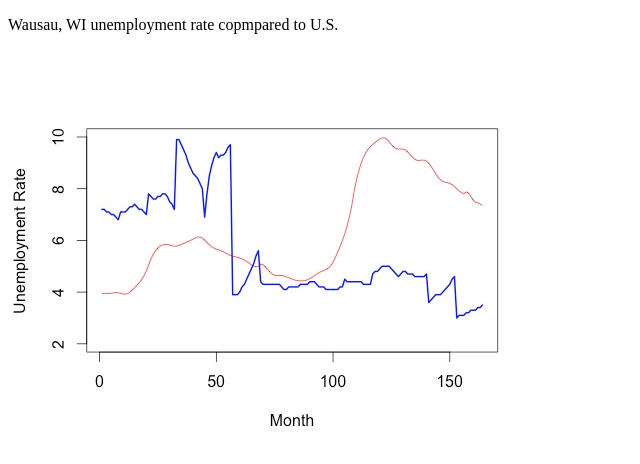
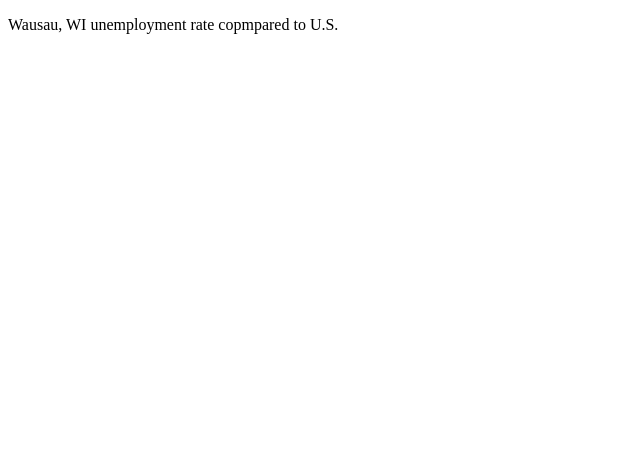
Before and after one commit to angelahart/breaking-news-exercise, a plain HTML site: page index.html in a window 1280 px wide. Shown: the whole page, without its empty margins (0-640 px from the left). Drawn offline with nearby package versions, Linux system fonts and the light colour scheme.

Commit message:
letstrythis

```diff
--- a/index.html
+++ b/index.html
@@ -8,6 +8,6 @@
 </head>
 <body>
 			<p>Wausau, WI unemployment rate copmpared to U.S.</p>
-		    <p><img src="Wausau.jpg"> </p>
+
 
 </html>
```
